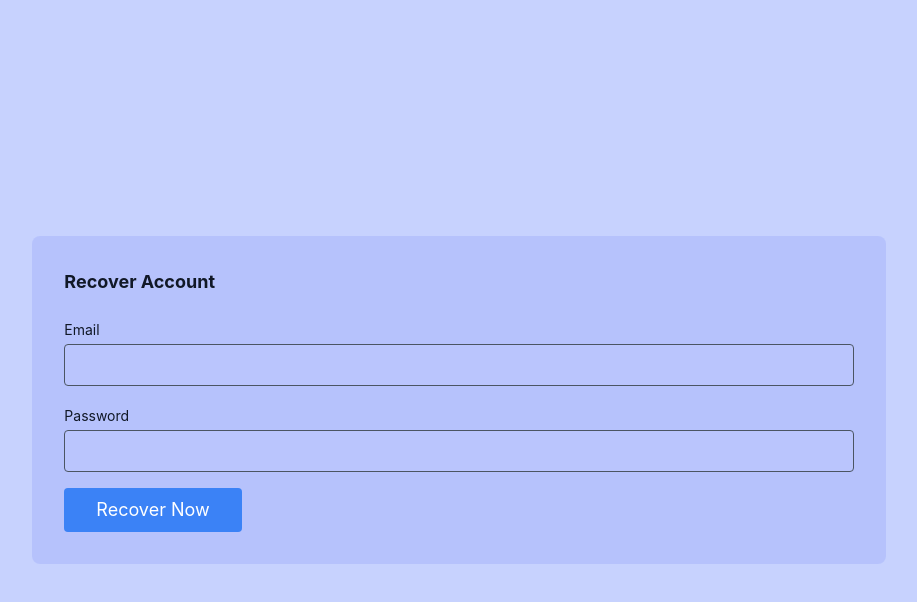
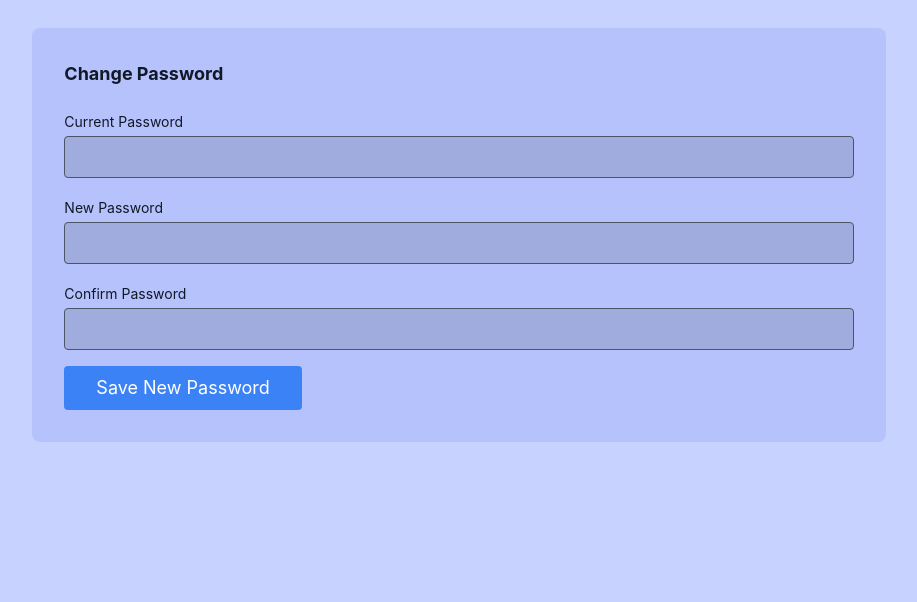
Before and after one commit to JyotDhamelia/ShopSwift, a React (Create React App) app in the folder admin/: page /admin-Forgot-password in a window 1280 px wide. Shown: the top 602 px of the page, without its empty margins (181-1098 px from the left). Built offline with nearby package versions, Linux system fonts and the light colour scheme.

Commit message:
AdminForgotPasswordUpdated

```diff
--- a/admin/src/AdminForgotPassword.js
+++ b/admin/src/AdminForgotPassword.js
@@ -1,25 +1,80 @@
 import React from "react";
-import { Link } from "react-router-dom";
+import axios from "axios";
+import { useCookies } from "react-cookie";
+import { useState } from "react";
+import BaseAddress from "./BaseAddress";
 
-function AdminForgotPassword() {
+function ForgotPassword() {
+
+    let [currentPassword, setCurrentPassword] = useState();
+    let [newPassword, setNewPassword] = useState();
+    let [confirmPassword, setConfirmPassword] = useState();
+    let [cookies, setCookies] = useCookies('user');
+
+    let ChangePassword = function (event) {
+        console.log(currentPassword);
+        console.log(newPassword);
+        console.log(confirmPassword);
+        console.log(cookies['userid']);
+        event.preventDefault();
+
+        if (newPassword !== confirmPassword) {
+            alert("New Password & Confirm Password did not matched.");
+            return;
+        }
+
+        let apiAddress = BaseAddress() + "change_password.php";
+        let formData = new FormData();
+
+        formData.append("id", cookies["userid"]);
+        formData.append("password", currentPassword);
+        formData.append("newpassword", newPassword);
+
+        axios({
+            url: apiAddress,
+            method: 'post',
+            responseType: 'json',
+            data: formData
+        }).then((response) => {
+            console.log(response.data);
+            if (response.status == 200) {
+                let data = response.data;
+                if (data[0]['error'] != 'no') {
+                    alert(data[0]['error']);
+                }
+                else if (data[1]['success'] == 'yes') {
+                    alert(data[2]['message']);
+                    window.location = '/admin-home';
+                }
+            }
+            window.location = '/admin-home';
+        });
+    };
+
     return (<>
-        <section className="bg-indigo-200 body-font min-h-screen flex justify-center items-center">
+        <section className="bg-indigo-200 body-font mt-7 flex justify-center items-center">
             <div className="container flex flex-col justify-center items-center mx-auto">
                 <div className="lg:w-2/3 md:w-1/2 bg-indigo-300 bg-opacity-50 rounded-lg p-8 w-full">
-                    <h2 className="text-gray-900 text-lg font-bold title-font mb-5 ">Recover Account</h2>
-                    <form method="post" encType="multipart/form/data">
+                    <h2 className="text-gray-900 text-lg font-bold title-font mb-5 ">Change Password</h2>
+                    <form method="post" encType="multipart/form/data" onSubmit={(event) => ChangePassword(event)}>
                         <div className="relative mb-4">
-                            <label htmlFor="email" className="leading-7 text-sm text-gray-900">Email</label>
-                            <input type="email" id="email" name="email" className="w-full bg-indigo-200 bg-opacity-20  focus:ring-2 focus:ring-blue-400 rounded border border-gray-600 focus:border-blue-500 text-base outline-none text-gray-900 py-1 px-3 leading-8 transition-colors duration-200 ease-in-out" required />
+                            <label htmlFor="email" className="leading-7 text-sm text-gray-900">Current Password</label>
+                            <input type="password" id="currentpassword" name="currentpassword" className="w-full bg-gray-600 bg-opacity-20  focus:ring-2 focus:ring-blue-400 rounded border border-gray-600 focus:border-blue-500 text-base outline-none text-gray-900 py-1 px-3 leading-8 transition-colors duration-200 ease-in-out" required value={currentPassword}
+                                onChange={(event) => setCurrentPassword(event.target.value)} />
                         </div>
                         <div className="relative mb-4">
-                            <label htmlFor="Password" className="leading-7 text-sm text-gray-900">Password</label>
-                            <input type="password" id="Password" name="Password" className="w-full bg-indigo-200 bg-opacity-20  focus:ring-2 focus:ring-blue-400 rounded border border-gray-600 focus:border-blue-500 text-base outline-none text-gray-900 py-1 px-3 leading-8 transition-colors duration-200 ease-in-out" required />
+                            <label htmlFor="email" className="leading-7 text-sm text-gray-900">New Password</label>
+                            <input type="password" id="newpassword" name="newpassword" className="w-full bg-gray-600 bg-opacity-20  focus:ring-2 focus:ring-blue-400 rounded border border-gray-600 focus:border-blue-500 text-base outline-none text-gray-900 py-1 px-3 leading-8 transition-colors duration-200 ease-in-out" required value={newPassword} onChange={(event) => setNewPassword(event.target.value)} />
                         </div>
-                        <button type="submit" className="text-white bg-blue-500 border-0 py-2 px-8 focus:outline-none hover:bg-blue-600 rounded text-lg">Recover Now</button>
+                        <div className="relative mb-4">
+                            <label htmlFor="Password" className="leading-7 text-sm text-gray-900">Confirm Password</label>
+                            <input type="password" id="confirmPassword" name="confirmPassword" className="w-full bg-gray-600 bg-opacity-20  focus:ring-2 focus:ring-blue-400 rounded border border-gray-600 focus:border-blue-500 text-base outline-none text-gray-900 py-1 px-3 leading-8 transition-colors duration-200 ease-in-out" required value={confirmPassword} onChange={(event) => setConfirmPassword(event.target.value)} />
+                        </div>
+                        <button type="submit" className="text-white bg-blue-500 border-0 py-2 px-8 focus:outline-none hover:bg-blue-600 rounded text-lg">Save New Password</button>
                     </form>
                 </div>
             </div>
-        </section></>);
+        </section>
+    </>)
 }
-export default AdminForgotPassword;
+export default ForgotPassword;
```
